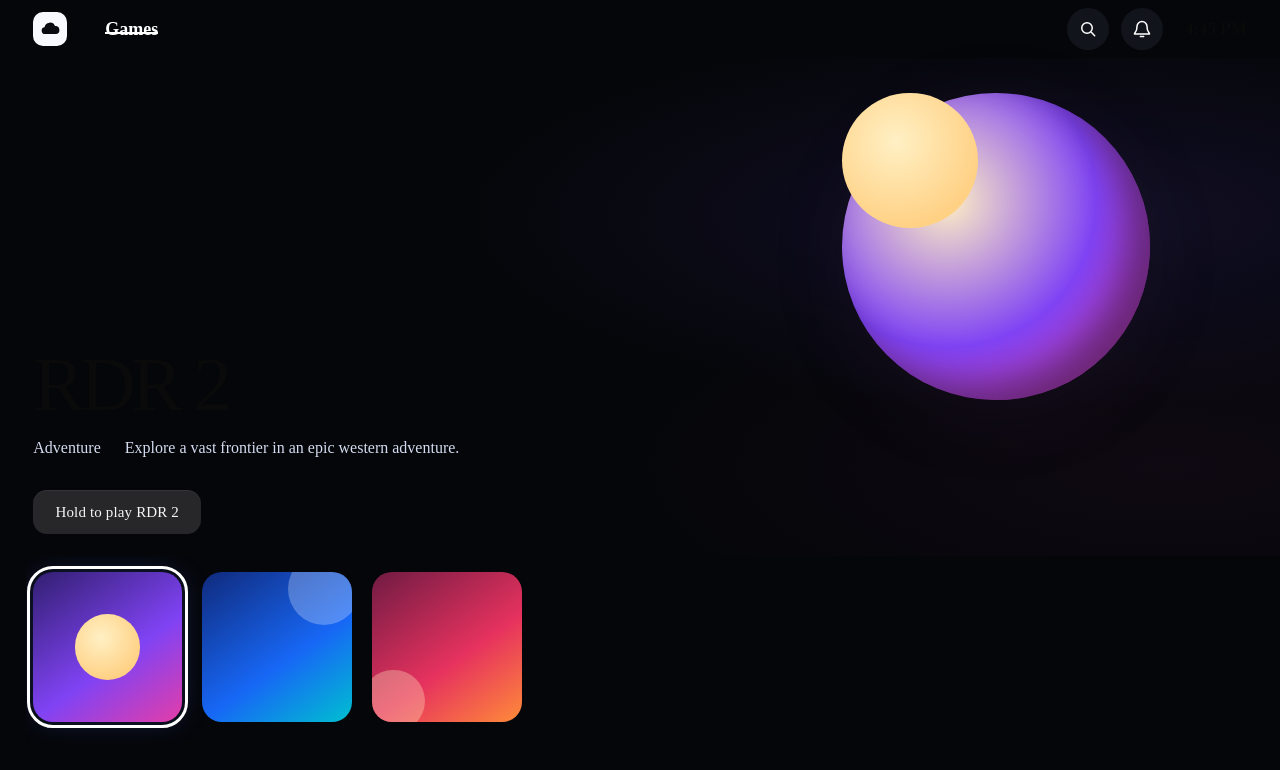
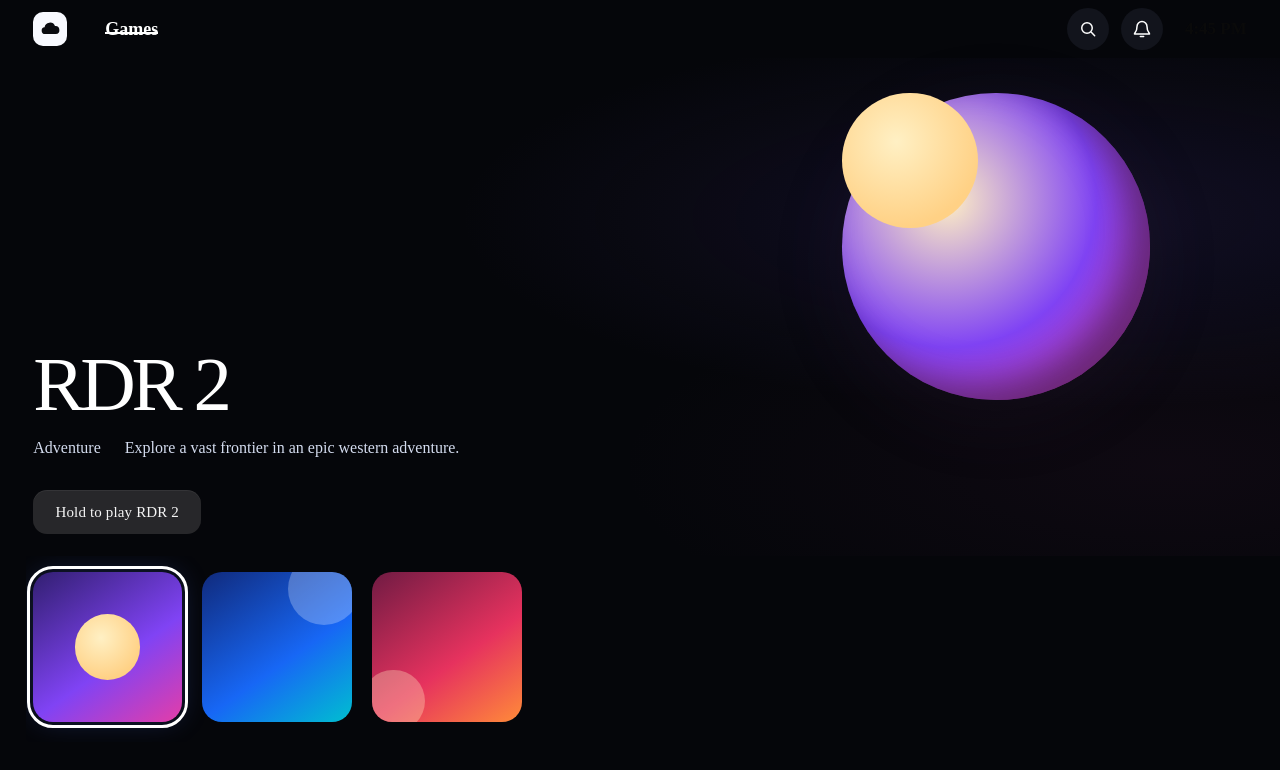
Before and after one commit to ojaswane/CloudGame_client, a Next.js app in the folder frontend/: page / in a window 1280 px wide. Shown: the top 770 px of the page. Built offline with nearby package versions, Linux system fonts and the light colour scheme.

Commit message:
fix: update color of feature-copy h1 for improved visibility

```diff
--- a/frontend/app/globals.css
+++ b/frontend/app/globals.css
@@ -156,7 +156,7 @@ a { text-decoration: none; }
 
 .feature-copy { z-index: 1; max-width: 760px; padding-bottom: 0; }
 .eyebrow { margin: 0 0 12px; color: var(--accent); font-size: 15px; font-weight: 600; letter-spacing: .16em; text-transform: uppercase; }
-.feature-copy h1 { margin: 0 0 12px; font-size: clamp(56px, 6vw, 92px); font-weight: 300; letter-spacing: -.055em; line-height: 1; }
+.feature-copy h1 { margin: 0 0 12px; color: #fff; font-size: clamp(56px, 6vw, 92px); font-weight: 300; letter-spacing: -.055em; line-height: 1; }
 .game-meta { display: flex; flex-wrap: wrap; gap: 24px; color: #d4dcef; font-size: 16px; }
 .connection-speed { color: #51e5aa; }
 .feature-actions { display: flex; align-items: center; gap: 16px; margin-top: 30px; }
```
